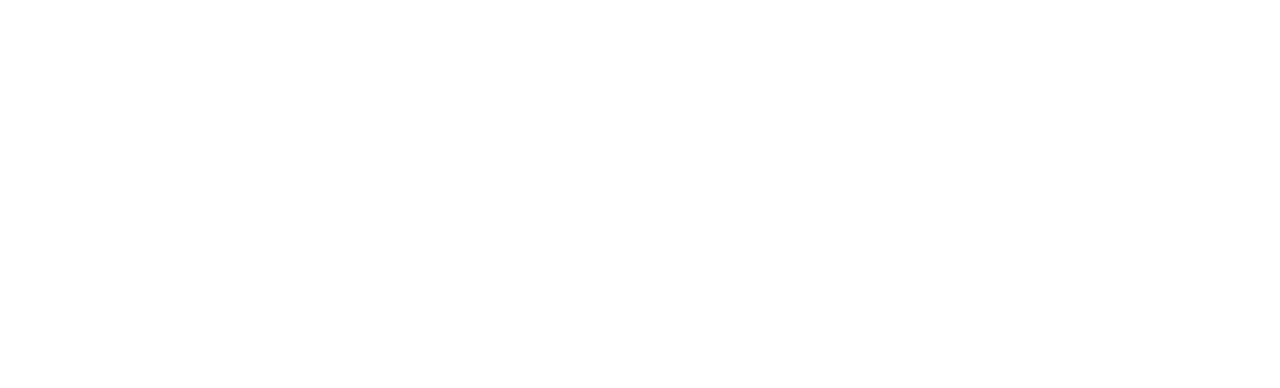
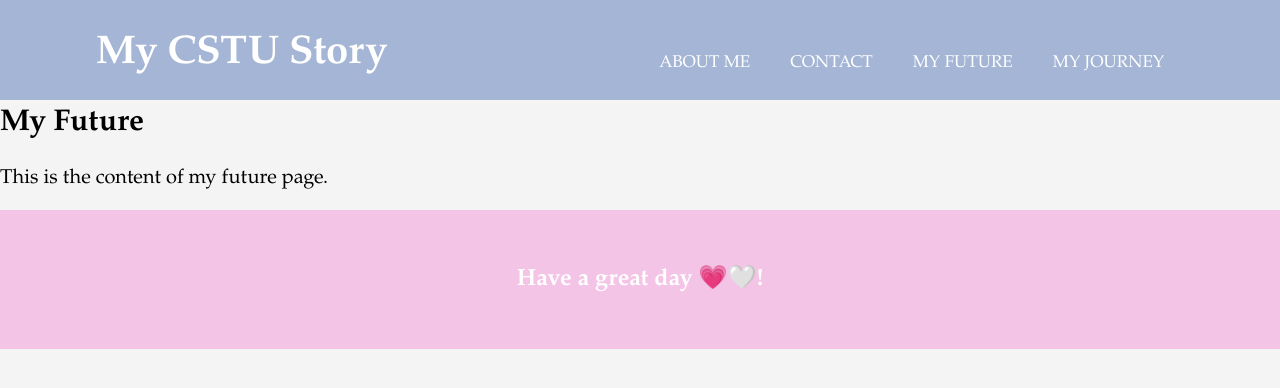
Before and after one commit to jinnaphattho/6606612072_MyCSTUStory, a plain HTML site: page myfuture.html in a window 1280 px wide. Drawn offline with Linux system fonts and the light colour scheme.

Commit message:
Modify nav section in every HTML and delete unnecessary CSS

```diff
--- a/myfuture.html
+++ b/myfuture.html
@@ -0,0 +1,38 @@
+<!DOCTYPE html>
+<html lang="en">
+
+<head>
+    <title>My Future</title>
+    <meta charset="UTF-8">
+    <meta name="viewport" content="width=device-width, initial-scale=1.0">
+    <link rel="stylesheet" href="mystyle.css">
+</head>
+
+<body>
+    <header>
+        <div class="container">
+            <div id="mainly">
+                <h1>My CSTU Story</h1>
+            </div>
+            <nav>
+                <ul>
+                    <li><a href="index.html">About Me</a></li>
+                    <li><a href="index.html">Contact</a></li>
+                    <li><a href="myfuture.html">My Future</a></li>
+                    <li><a href="myjourney.html">My Journey</a></li>
+                </ul>
+            </nav>
+        </div>
+    </header>
+    <main>
+        <h2>My Future</h2>
+        <p>This is the content of my future page.</p>
+    </main>
+    <footer>
+        <div class="container">
+            <h3>Have a great day 💗🤍!</h3>
+        </div>
+    </footer>
+</body>
+
+</html>
--- a/mystyle.css
+++ b/mystyle.css
@@ -3,10 +3,12 @@ body {
     font-size: 20px;
     margin: 0;
     padding: 0;
+    padding-top: 80px;
     background-color: #f4f4f4;
   }
 
   .container {
+    max-width: 1200px;
     width: 85%;
     margin: auto;
     overflow: hidden;
@@ -18,18 +20,28 @@ body {
     padding-top: 30px;
     min-height: 70px;
     border-bottom: 3px solid #F7F6F5;
+    position: fixed;
+    top: 0;
+    width: 100%;
+    z-index: 1000;
   }
 
   header a {
     color: #ffffff;
     text-decoration: none;
     text-transform: uppercase;
-    font-size: 16px;
+    font-size: 17px;
+    transition: color 0.5s ease;
   }
+
+  header a:hover {
+    color: #705ec4;
+}
 
   header ul {
     margin: 0;
     padding: 0;
+    list-style: none;
   }
 
   header li {
@@ -38,17 +50,18 @@ body {
     padding: 0 20px;
   }
 
+  header nav {
+    float: right;
+    margin-top: 0;
+    padding: 20px 0;
+  }
+
   header #mainly {
     float: left;
   }
 
   header #mainly h1 {
     margin: 0;
-  }
-
-  header nav {
-    float: right;
-    margin-top: 10px;
   }
 
   #showcase {
@@ -62,11 +75,6 @@ body {
   #showcase h1 {
     font-size: 50px;
     text-shadow: -1px 0 black, 0 1px black, 1px 0 black, 0 -1px black;
-  }
-
-  #showcase p {
-    font-size: 20px;
-    padding: 0;
   }
 
   #main {
```
Also changed, not shown: index.html (+2 -0 lines), myjourney.html (+38 -0 lines), mystyle-future.css (deleted), mystyle-journey.css (deleted).
